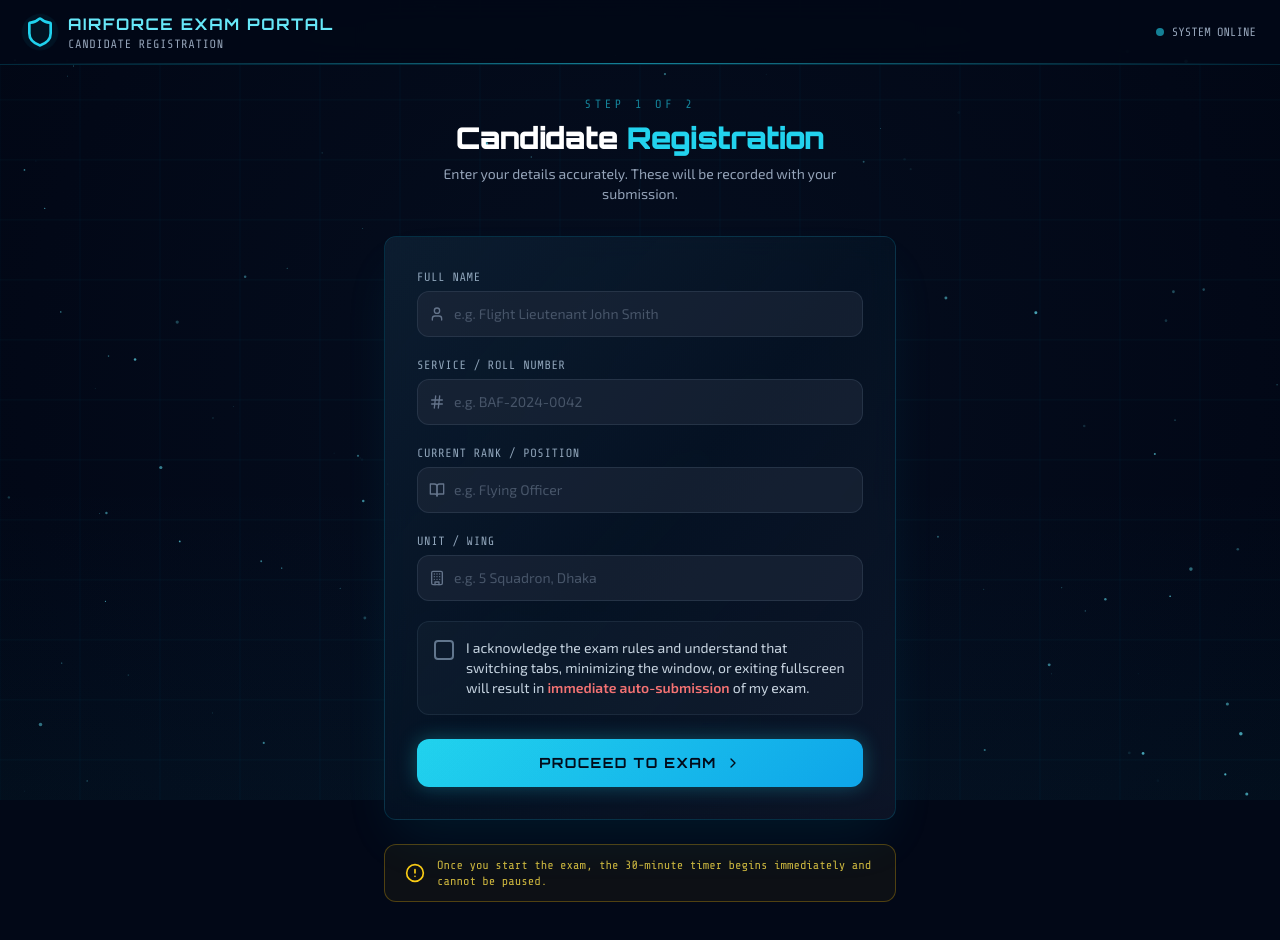
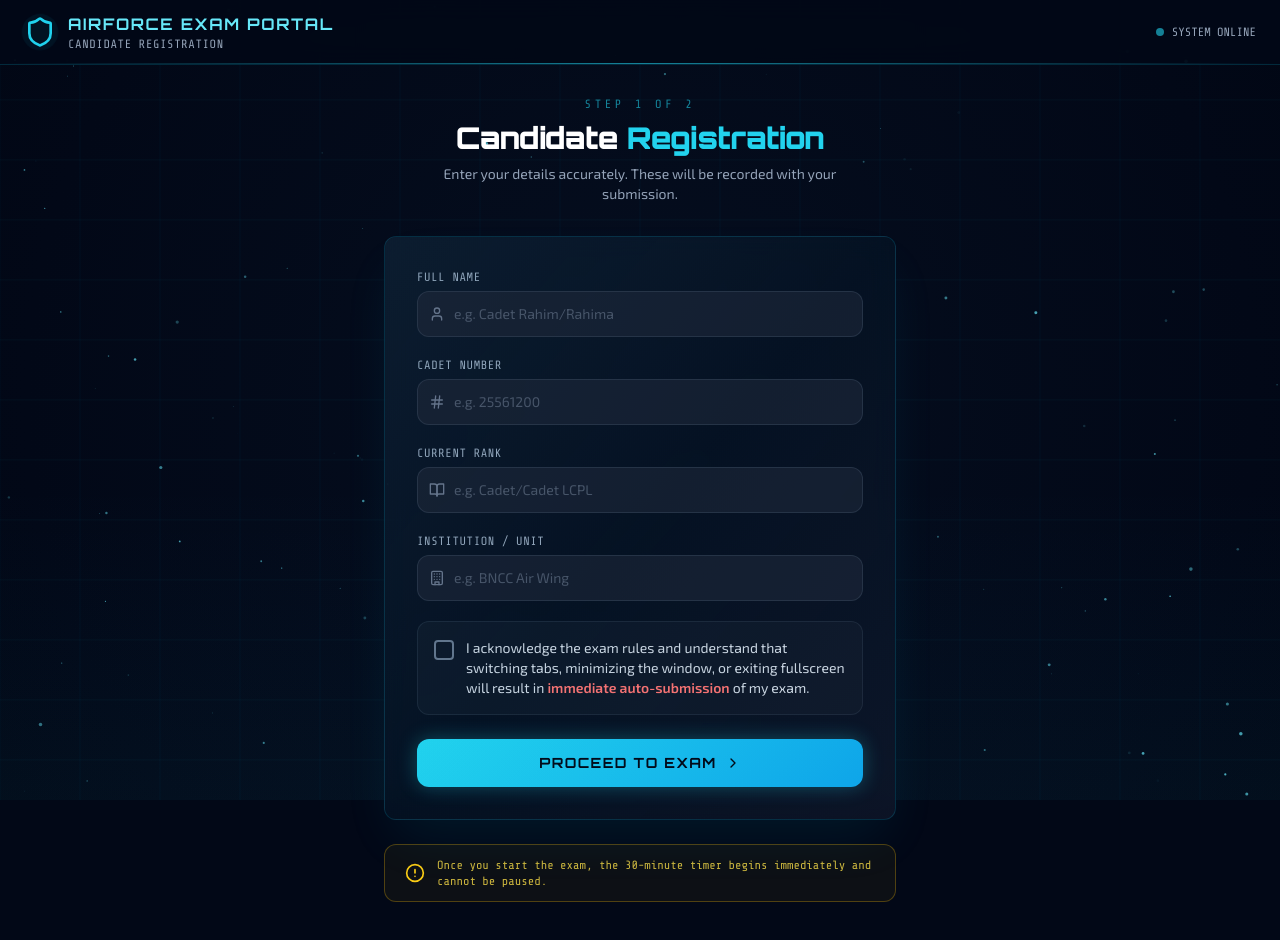
Before and after one commit to AbiiRRR-444/IC-EXAAM, a React (Vite) app: page /register in a window 1280 px wide. Shown: the top 940 px of the page. Built offline with nearby package versions, Linux system fonts and the light colour scheme.

Commit message:
Update CandidateFormPage.jsx
Updated Candidate Form

```diff
--- a/src/pages/CandidateFormPage.jsx
+++ b/src/pages/CandidateFormPage.jsx
@@ -7,22 +7,27 @@ import Navbar from "../components/Navbar";
 import GlassCard from "../components/GlassCard";
 
 const fields = [
-  { name: "fullName", label: "Full Name", placeholder: "e.g. Flight Lieutenant John Smith", icon: User, type: "text" },
-  { name: "serviceNumber", label: "Service / Roll Number", placeholder: "e.g. BAF-2024-0042", icon: Hash, type: "text" },
-  { name: "rank", label: "Current Rank / Position", placeholder: "e.g. Flying Officer", icon: BookOpen, type: "text" },
-  { name: "unit", label: "Unit / Wing", placeholder: "e.g. 5 Squadron, Dhaka", icon: Building, type: "text" },
+  { name: "fullName", label: "Full Name", placeholder: "e.g. Cadet Rahim/Rahima", icon: User, type: "text" },
+  { name: "serviceNumber", label: "Cadet Number", placeholder: "e.g. 25561200", icon: Hash, type: "text" },
+  { name: "rank", label: "Current Rank", placeholder: "e.g. Cadet/Cadet LCPL", icon: BookOpen, type: "text" },
+  { name: "unit", label: "Institution / Unit", placeholder: "e.g. BNCC Air Wing", icon: Building, type: "text" },
 ];
 
 export default function CandidateFormPage() {
   const navigate = useNavigate();
-  const [form, setForm] = useState({ fullName: "", serviceNumber: "", rank: "", unit: "" });
+  const [form, setForm] = useState({
+    fullName: "",
+    serviceNumber: "",
+    rank: "",
+    unit: "",
+  });
   const [errors, setErrors] = useState({});
   const [agreed, setAgreed] = useState(false);
 
   const validate = () => {
     const e = {};
     if (!form.fullName.trim()) e.fullName = "Full name is required.";
-    if (!form.serviceNumber.trim()) e.serviceNumber = "Service number is required.";
+    if (!form.serviceNumber.trim()) e.serviceNumber = "Cadet number is required.";
     if (!form.rank.trim()) e.rank = "Rank is required.";
     if (!form.unit.trim()) e.unit = "Unit is required.";
     if (!agreed) e.agreed = "You must acknowledge the exam rules.";
@@ -31,8 +36,11 @@ export default function CandidateFormPage() {
 
   const handleSubmit = () => {
     const e = validate();
-    if (Object.keys(e).length > 0) { setErrors(e); return; }
-    // Save candidate info in session
+    if (Object.keys(e).length > 0) {
+      setErrors(e);
+      return;
+    }
+
     sessionStorage.setItem("airforce_candidate", JSON.stringify(form));
     navigate("/exam");
   };
@@ -43,7 +51,6 @@ export default function CandidateFormPage() {
       <Navbar subtitle="CANDIDATE REGISTRATION" />
 
       <div className="relative z-20 pt-24 pb-12 px-4 flex flex-col items-center">
-        {/* Header */}
         <motion.div
           className="text-center mb-8"
           initial={{ opacity: 0, y: -20 }}
@@ -59,7 +66,6 @@ export default function CandidateFormPage() {
           </p>
         </motion.div>
 
-        {/* Form card */}
         <GlassCard className="w-full max-w-lg p-6 sm:p-8" glow>
           <div className="space-y-5">
             {fields.map((f, i) => (
@@ -92,15 +98,16 @@ export default function CandidateFormPage() {
                 {errors[f.name] && (
                   <motion.p
                     className="mt-1 font-mono text-xs text-red-400 flex items-center gap-1"
-                    initial={{ opacity: 0 }} animate={{ opacity: 1 }}
+                    initial={{ opacity: 0 }}
+                    animate={{ opacity: 1 }}
                   >
-                    <AlertCircle className="w-3 h-3" />{errors[f.name]}
+                    <AlertCircle className="w-3 h-3" />
+                    {errors[f.name]}
                   </motion.p>
                 )}
               </motion.div>
             ))}
 
-            {/* Acknowledgment checkbox */}
             <motion.div
               initial={{ opacity: 0 }}
               animate={{ opacity: 1 }}
@@ -109,11 +116,18 @@ export default function CandidateFormPage() {
             >
               <label className="flex items-start gap-3 cursor-pointer">
                 <div
-                  onClick={() => { setAgreed(!agreed); setErrors((p) => ({ ...p, agreed: undefined })); }}
+                  onClick={() => {
+                    setAgreed(!agreed);
+                    setErrors((p) => ({ ...p, agreed: undefined }));
+                  }}
                   className={`flex-shrink-0 mt-0.5 w-5 h-5 rounded border-2 flex items-center justify-center transition-all
                     ${agreed ? "bg-cyan-400 border-cyan-400" : "border-slate-500 bg-transparent"}`}
                 >
-                  {agreed && <svg className="w-3 h-3 text-navy-950" fill="none" viewBox="0 0 12 12"><path d="M2 6l3 3 5-5" stroke="currentColor" strokeWidth="2" strokeLinecap="round" strokeLinejoin="round"/></svg>}
+                  {agreed && (
+                    <svg className="w-3 h-3 text-navy-950" fill="none" viewBox="0 0 12 12">
+                      <path d="M2 6l3 3 5-5" stroke="currentColor" strokeWidth="2" strokeLinecap="round" strokeLinejoin="round" />
+                    </svg>
+                  )}
                 </div>
                 <span className="font-body text-sm text-slate-300">
                   I acknowledge the exam rules and understand that switching tabs, minimizing the window, or exiting fullscreen will result in <span className="text-red-400 font-semibold">immediate auto-submission</span> of my exam.
@@ -121,13 +135,13 @@ export default function CandidateFormPage() {
               </label>
               {errors.agreed && (
                 <p className="mt-2 font-mono text-xs text-red-400 flex items-center gap-1">
-                  <AlertCircle className="w-3 h-3" />{errors.agreed}
+                  <AlertCircle className="w-3 h-3" />
+                  {errors.agreed}
                 </p>
               )}
             </motion.div>
           </div>
 
-          {/* Submit */}
           <motion.button
             onClick={handleSubmit}
             whileHover={{ scale: 1.02 }}
@@ -143,10 +157,11 @@ export default function CandidateFormPage() {
           </motion.button>
         </GlassCard>
 
-        {/* Warning banner */}
         <motion.div
           className="mt-6 max-w-lg w-full rounded-xl border border-yellow-500/30 bg-yellow-500/5 px-5 py-3 flex items-center gap-3"
-          initial={{ opacity: 0 }} animate={{ opacity: 1 }} transition={{ delay: 0.5 }}
+          initial={{ opacity: 0 }}
+          animate={{ opacity: 1 }}
+          transition={{ delay: 0.5 }}
         >
           <AlertCircle className="w-5 h-5 text-yellow-400 flex-shrink-0" />
           <p className="font-mono text-xs text-yellow-300/80">
```
